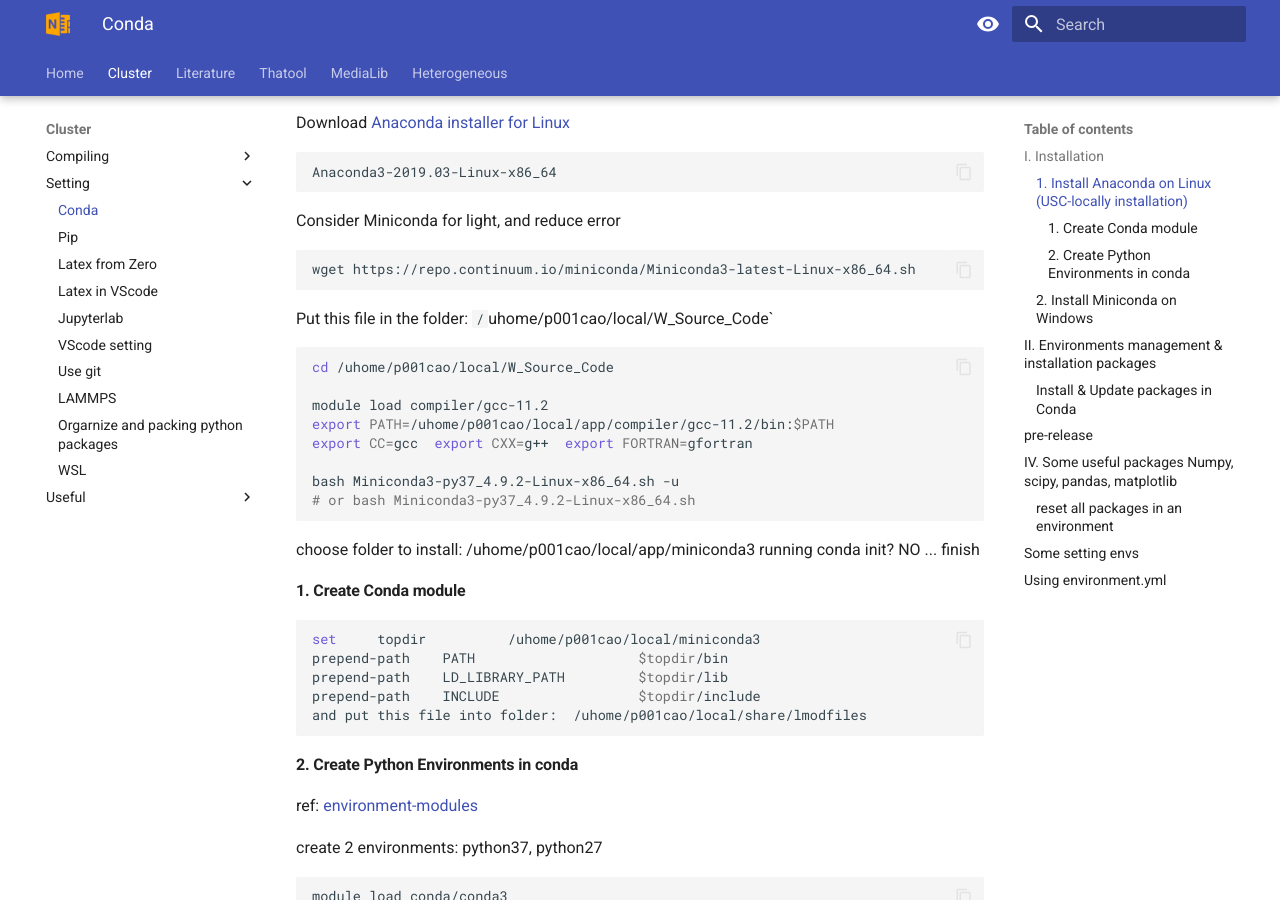
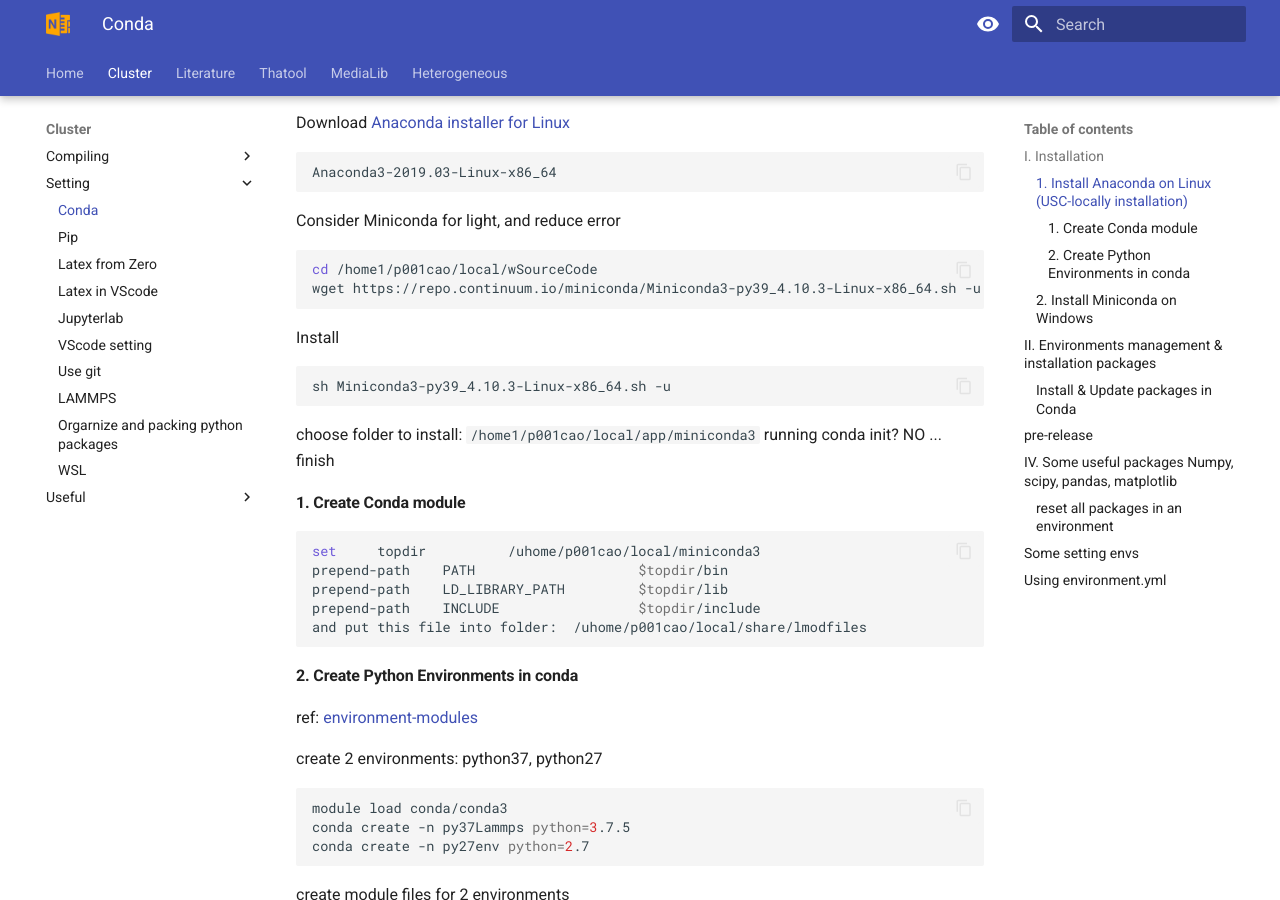
Before and after one commit to thangckt/thangckt.github.io, an MkDocs documentation site: the page built from docs/cluster/appSetting/Conda.md, in a window 1280 px wide and 900 px high, scrolled down 567 px. Built offline with MkDocs 1.6.1 and Material for MkDocs 9.7.7, drawn with Linux system fonts in a browser that asks for light colours; the version menu is left out.

Commit message:
Update Conda.md

````diff
--- a/docs/cluster/appSetting/Conda.md
+++ b/docs/cluster/appSetting/Conda.md
@@ -22,23 +22,16 @@
 Consider Miniconda for light, and reduce error
 
 ```sh
-wget https://repo.continuum.io/miniconda/Miniconda3-latest-Linux-x86_64.sh
+cd /home1/p001cao/local/wSourceCode
+wget https://repo.continuum.io/miniconda/Miniconda3-py39_4.10.3-Linux-x86_64.sh -u
 ```
 
-Put this file in the folder: `/`uhome/p001cao/local/W_Source_Code`
-
+Install
 ```sh
-cd /uhome/p001cao/local/W_Source_Code
-
-module load compiler/gcc-11.2
-export PATH=/uhome/p001cao/local/app/compiler/gcc-11.2/bin:$PATH
-export CC=gcc  export CXX=g++  export FORTRAN=gfortran
-
-bash Miniconda3-py37_4.9.2-Linux-x86_64.sh -u
-# or bash Miniconda3-py37_4.9.2-Linux-x86_64.sh
+sh Miniconda3-py39_4.10.3-Linux-x86_64.sh -u
 ```
 
-choose folder to install:   /uhome/p001cao/local/app/miniconda3
+choose folder to install:   `/home1/p001cao/local/app/miniconda3`
 running conda init?  NO
 ... finish
 
````
